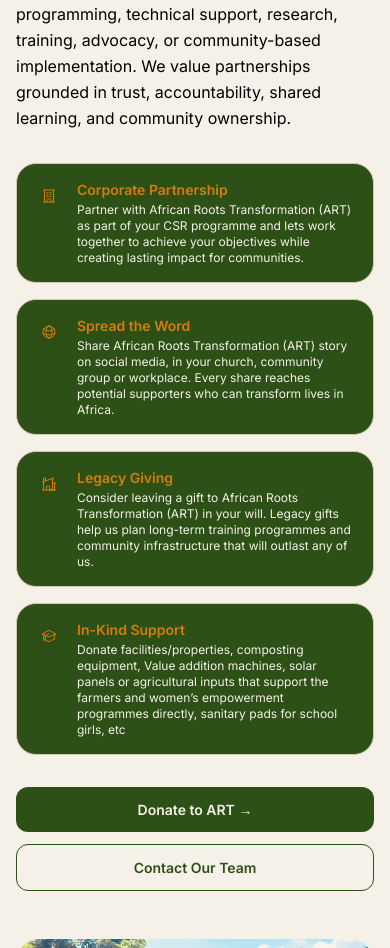
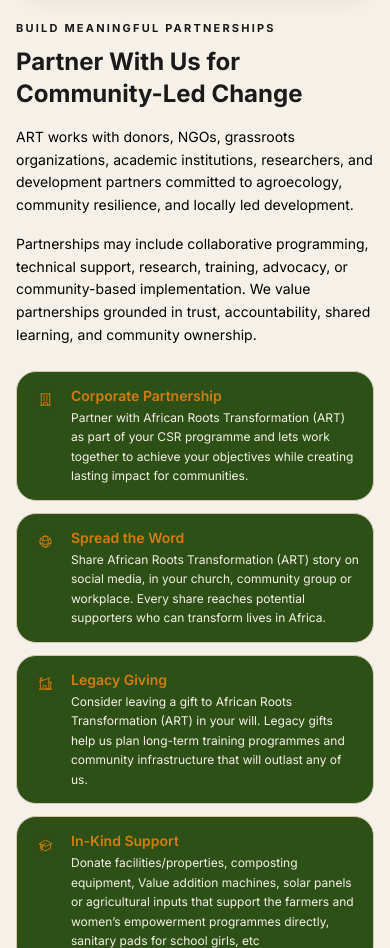
Before and after one commit to Maneno-Michael/ART, a Next.js app: page /get-involved in a window 390 px wide. Shown: the part 1052-2000 px from the top of the page. Built offline with nearby package versions, Linux system fonts and the light colour scheme; no server answers.

Commit message:
partnerwith us page responsiveness

```diff
--- a/src/app/get-involved/components/PartnerWithUs.tsx
+++ b/src/app/get-involved/components/PartnerWithUs.tsx
@@ -34,48 +34,14 @@ export default function PartnerWithUs() {
   }, []);
 
   return (
-    <section ref={sectionRef} className="py-20 bg-background">
+    <section ref={sectionRef} className="py-12 sm:py-16 lg:py-20 bg-background">
       <div className="max-w-7xl mx-auto px-4 sm:px-6 lg:px-8">
-        <div className="grid grid-cols-1 lg:grid-cols-2 gap-12 lg:gap-20 items-center">
-          {/* Text */}
-          <div className="reveal reveal-hidden">
-            <span className="section-label">Build Meaningful Partnerships</span>
-            <h2 className="text-section-title font-extrabold text-foreground mt-3 mb-5">
-              Partner With Us for Community-Led Change
-            </h2>
-            <p className="text-base text-muted-foreground leading-relaxed mb-5">
-              ART works with donors, NGOs, grassroots organizations, academic institutions, researchers, and development partners committed to agroecology, community resilience, and locally led development.
-            </p>
-            <p className="text-base text-muted-foreground leading-relaxed mb-8">
-              Partnerships may include collaborative programming, technical support, research, training, advocacy, or community-based implementation. We value partnerships grounded in trust, accountability, shared learning, and community ownership.
-            </p>
-
-            <div className="grid grid-cols-1 sm:grid-cols-2 gap-4 mb-8">
-              {partnerTypes.map((type) => (
-                <div key={type.label} className="flex items-start gap-3 p-4 bg-primary rounded-xl border border-border">
-                  <div className="w-8 h-8 rounded-lg bg-primary/10 flex items-center justify-center shrink-0">
-                    <Icon name={type.icon as Parameters<typeof Icon>[0]['name']} size={16} className="text-accent" />
-                  </div>
-                  <div>
-                    <p className="text-sm font-semibold text-accent">{type.label}</p>
-                    <p className="text-xs text-primary-foreground mt-0.5">{type.desc}</p>
-                  </div>
-                </div>
-              ))}
-            </div>
-
-            <div className="flex flex-col sm:flex-row gap-3">
-              <a href="/donate" className="btn-primary">
-                Donate to ART →
-              </a>
-              <a href="#" className="btn-secondary">
-                Contact Our Team
-              </a>
-            </div>
-          </div>
-
-          {/* Image */}
-          <div className="reveal reveal-hidden relative rounded-3xl overflow-hidden shadow-xl" style={{ aspectRatio: '4/3' }}>
+        <div className="grid grid-cols-1 lg:grid-cols-2 gap-8 sm:gap-10 lg:gap-20 items-center">
+          {/* Image comes first on mobile so the section reads visually before the long text block */}
+          <div
+            className="reveal reveal-hidden relative rounded-2xl sm:rounded-3xl overflow-hidden shadow-xl order-1 lg:order-2"
+            style={{ aspectRatio: '4/3' }}
+          >
             <AppImage
               src="/assets/images/part.jpg"
               alt="NGO representatives and ART team in collaborative workshop, diverse group around table with community plans and maps"
@@ -84,6 +50,43 @@ export default function PartnerWithUs() {
               sizes="(max-width: 1024px) 100vw, 50vw"
             />
           </div>
+
+          {/* Text */}
+          <div className="reveal reveal-hidden order-2 lg:order-1">
+            <span className="section-label text-xs sm:text-sm">Build Meaningful Partnerships</span>
+            <h2 className="text-2xl sm:text-3xl lg:text-section-title font-extrabold text-foreground mt-2 sm:mt-3 mb-4 sm:mb-5">
+              Partner With Us for Community-Led Change
+            </h2>
+            <p className="text-sm sm:text-base text-muted-foreground leading-relaxed mb-4 sm:mb-5">
+              ART works with donors, NGOs, grassroots organizations, academic institutions, researchers, and development partners committed to agroecology, community resilience, and locally led development.
+            </p>
+            <p className="text-sm sm:text-base text-muted-foreground leading-relaxed mb-6 sm:mb-8">
+              Partnerships may include collaborative programming, technical support, research, training, advocacy, or community-based implementation. We value partnerships grounded in trust, accountability, shared learning, and community ownership.
+            </p>
+
+            <div className="grid grid-cols-1 sm:grid-cols-2 gap-3 sm:gap-4 mb-6 sm:mb-8">
+              {partnerTypes.map((type) => (
+                <div key={type.label} className="flex items-start gap-3 p-3.5 sm:p-4 bg-primary rounded-xl border border-border">
+                  <div className="w-7 h-7 sm:w-8 sm:h-8 rounded-lg bg-primary/10 flex items-center justify-center shrink-0">
+                    <Icon name={type.icon as Parameters<typeof Icon>[0]['name']} size={15} className="text-accent" />
+                  </div>
+                  <div className="min-w-0">
+                    <p className="text-sm font-semibold text-accent">{type.label}</p>
+                    <p className="text-xs text-primary-foreground mt-0.5 leading-relaxed">{type.desc}</p>
+                  </div>
+                </div>
+              ))}
+            </div>
+
+            <div className="flex flex-col sm:flex-row gap-3">
+              <a href="/donate" className="btn-primary text-center justify-center">
+                Donate to ART →
+              </a>
+              <a href="#" className="btn-secondary text-center justify-center">
+                Contact Our Team
+              </a>
+            </div>
+          </div>
         </div>
       </div>
     </section>
```
